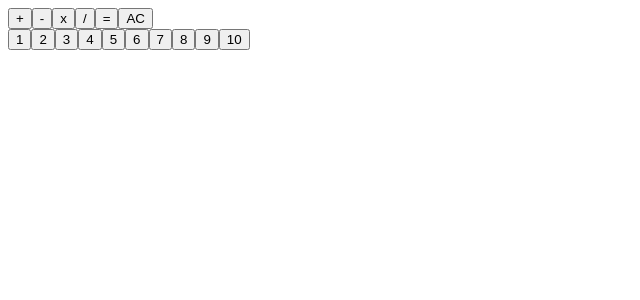
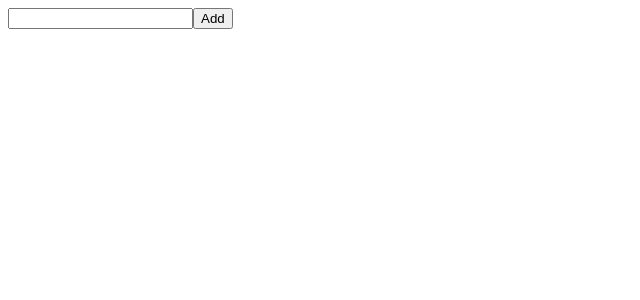
Before and after one commit to HuynhVuong87/testCalculator, an Angular app: page / in a window 1280 px wide. Shown: the top 300 px of the page, without its empty margins (0-640 px from the left). Built offline with nearby package versions, Linux system fonts and the light colour scheme.

Commit message:
Task by Huynh Nhọn

```diff
--- a/package.json
+++ b/package.json
@@ -21,7 +21,6 @@
     "@angular/platform-browser-dynamic": "^6.1.0",
     "@angular/router": "^6.1.0",
     "core-js": "^2.5.4",
-    "mathjs": "^5.1.2",
     "rxjs": "~6.2.0",
     "zone.js": "~0.8.26"
   },
--- a/src/app/app.module.ts
+++ b/src/app/app.module.ts
@@ -1,5 +1,6 @@
 import { BrowserModule } from '@angular/platform-browser';
 import { NgModule } from '@angular/core';
+import { FormsModule} from '@angular/forms';
 import { AppComponent } from './app.component';
 import { CalculatorComponent } from './calculator/calculator.component';
 import * as math from 'mathjs';
@@ -9,8 +10,8 @@ import * as math from 'mathjs';
     CalculatorComponent
   ],
   imports: [
-    BrowserModule
-
+    BrowserModule,
+    FormsModule
   ],
   providers: [],
   bootstrap: [AppComponent]
--- a/src/app/calculator/calculator.component.html
+++ b/src/app/calculator/calculator.component.html
@@ -1,23 +1,9 @@
-<div class="show">
-{{inputShow}}
-</div>
-<div class="act">
-  <button (click)="inputFunction($event)" value="+">+</button>
-  <button (click)="inputFunction($event)" value="-">-</button>
-  <button (click)="inputFunction($event)" value="*">x</button>
-  <button (click)="inputFunction($event)" value="/">/</button>
-  <button (click)="total()">=</button>
-  <button (click)="clear()">AC</button>
-</div>
-<div class="buton">
-  <button (click)="inputFunction($event)" value="1">1</button>
-  <button (click)="inputFunction($event)" value="2">2</button>
-  <button (click)="inputFunction($event)" value="3">3</button>
-  <button (click)="inputFunction($event)" value="4">4</button>
-  <button (click)="inputFunction($event)" value="5">5</button>
-  <button (click)="inputFunction($event)" value="6">6</button>
-  <button (click)="inputFunction($event)" value="7">7</button>
-  <button (click)="inputFunction($event)" value="8">8</button>
-  <button (click)="inputFunction($event)" value="9">9</button>
-  <button (click)="inputFunction($event)" value="10">10</button>
-</div>
+<input type="text" name="" id="" [(ngModel)]="task">
+<button (click)="addTask()">Add</button>
+<ul>
+  <li *ngFor="let item of arr; let i = index">
+    {{i+1}}: {{item.task}} ({{item.create_at | date: 'HH:mm dd/MM/yyyy '}})
+    <button (click)="deleteTask(item.id)">x</button>
+    <button (click)="editTask(item.id)">#</button>
+  </li>
+</ul>
--- a/src/app/calculator/calculator.component.ts
+++ b/src/app/calculator/calculator.component.ts
@@ -1,5 +1,4 @@
 import { Component, OnInit } from '@angular/core';
-import * as math from 'mathjs';
 @Component({
   selector: 'app-calculator',
   templateUrl: './calculator.component.html',
@@ -7,7 +6,7 @@ import * as math from 'mathjs';
 })
 export class CalculatorComponent implements OnInit {
 
-  inputShow:string = "";
+  task: string = "";
 
   constructor() {
   }
@@ -15,16 +14,32 @@ export class CalculatorComponent implements OnInit {
   ngOnInit() {
   }
 
-  inputFunction($event){
-    var number:string = $event.target.getAttribute('value');
-    this.inputShow = this.inputShow + number;
-  }
-  total(){
-    this.inputShow  = math.eval(this.inputShow)
-  }
-  clear(){
-    this.inputShow = ""
+  arr: Array<{ id: number, task: string, create_at: any }> = [];
+
+  addTask() {
+    let index: Number = this.arr.findIndex(x => x.task == this.task);
+
+    if(this.task == "")  alert("Vui lòng nhập đủ dữ liệu");
+    else if (index == -1) this.arr.push({
+      id: (new Date()).getTime(),
+      task: this.task,
+      create_at: new Date()
+    });
+    else alert("Nội dung task đã tồn tại tại mục thứ " + (+index + 1));
   }
 
+  findIndex(id) {
+    let index = this.arr.findIndex(x => x.id == id);
+    return index
+  }
+
+  deleteTask(id) {
+    this.arr.splice(this.findIndex(id), 1);
+  }
+
+  editTask(id) {
+    let edit = prompt(this.arr[this.findIndex(id)].task);
+    if (edit) this.arr[this.findIndex(id)].task = edit;
+  }
 
 }
```
Also changed, not shown: 1 other file (tests, documents, lock files or other folders).
